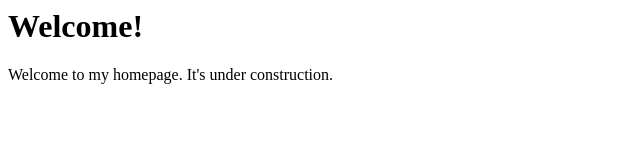
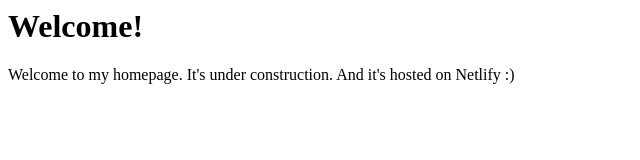
Before and after one commit to gainhad/personal-website, a plain HTML site: page site/index.html in a window 1280 px wide. Shown: the whole page, without its empty margins (0-640 px from the left). Drawn offline with Linux system fonts and the light colour scheme.

Commit message:
Changed content to test netlify build

```diff
--- a/site/index.html
+++ b/site/index.html
@@ -1,3 +1,3 @@
 
 <h1>Welcome!</h1>
-<p>Welcome to my homepage. It's under construction.</p>
+<p>Welcome to my homepage. It's under construction. And it's hosted on Netlify :)</p>
```
